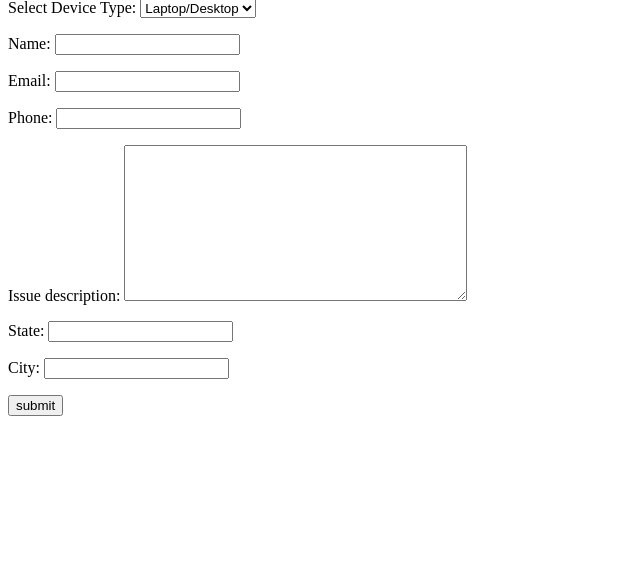
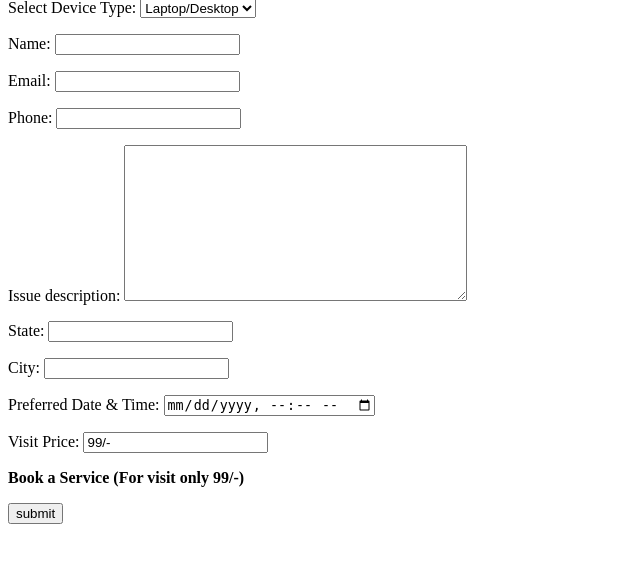
Before and after one commit to Sup-Mayi/Mayi-Innovations, a Django app: page /book-now/ in a window 1280 px wide. Shown: the part 81-644 px from the top of the page, without its empty margins (0-640 px from the left). Run offline with Django 5.2, Linux system fonts and the light colour scheme.

Commit message:
updated commit

```diff
--- a/booking/forms.py
+++ b/booking/forms.py
@@ -3,21 +3,45 @@ from .models import ServiceRequest
 from .models import ServiceRequest, ContactMessage
 
 from .models import BuyNewInquiry
+from django.utils import timezone
+from django.core.exceptions import ValidationError
+
 
 
 class ServiceRequestForm(forms.ModelForm):
     DEVICE_CHOICES = [
         ('laptop', 'Laptop/Desktop'),
         ('mobile', 'Mobile Phone'),
-        ('tv', 'Television'),
+        ('tv', 'Tv'),
         ('CCTV', 'CCTV'),
     ]
 
     device_type = forms.ChoiceField(choices=DEVICE_CHOICES, label="Select Device Type")
+    appointment_date = forms.DateTimeField(
+        label="Preferred Date & Time",
+        required=True,
+        widget=forms.DateTimeInput(attrs={'type': 'datetime-local'})
+    )
+    visit_price = forms.CharField(
+        initial="99/-",
+        required=False,
+        label="Visit Price",
+        widget=forms.TextInput(attrs={'readonly': 'readonly'})
+    )
 
     class Meta:
         model = ServiceRequest
-        fields = ['device_type','name', 'email', 'phone',  'issue_description', 'state', 'city']
+        fields = ['device_type', 'name', 'email', 'phone', 'issue_description', 'state', 'city', 'appointment_date']
+
+    def __init__(self, *args, **kwargs):
+        super().__init__(*args, **kwargs)
+        now = timezone.now().strftime('%Y-%m-%dT%H:%M')
+        self.fields['appointment_date'].widget.attrs['min'] = now
+    def clean_appointment_date(self):
+        date = self.cleaned_data.get('appointment_date')
+        if date and date < timezone.now():
+            raise ValidationError("You cannot select a past date or time.")
+        return date
 class ContactForm(forms.ModelForm):
     class Meta:
         model = ContactMessage
@@ -34,6 +58,32 @@ class ContactForm(forms.ModelForm):
 from .models import BuyNewInquiry
 
 class BuyNewInquiryForm(forms.ModelForm):
+    appointment_date = forms.DateTimeField(
+        label="Preferred Appointment Date & Time",
+        required=True,
+        widget=forms.DateTimeInput(attrs={'type': 'datetime-local'})
+    )
+
+    price = forms.CharField(
+        initial="99/-",
+        required=False,
+        label="Estimated Price",
+        widget=forms.TextInput(attrs={'readonly': 'readonly'})
+    )
+
     class Meta:
         model = BuyNewInquiry
-        fields = ['name', 'phone', 'email', 'device_type']
+        fields = ['device_type', 'name', 'email', 'phone', 'appointment_date', 'price', 'ticket_id']
+
+
+
+    def __init__(self, *args, **kwargs):
+        super().__init__(*args, **kwargs)
+        now = timezone.now().strftime('%Y-%m-%dT%H:%M')
+        self.fields['appointment_date'].widget.attrs['min'] = now
+
+    def clean_appointment_date(self):
+        date = self.cleaned_data.get('appointment_date')
+        if date and date < timezone.now():
+            raise ValidationError("You cannot select a past date or time.")
+        return date
--- a/booking/models.py
+++ b/booking/models.py
@@ -1,5 +1,9 @@
 # booking/models.py
 from django.db import models
+from django.core.mail import send_mail
+from django.conf import settings
+
+
 import uuid
 import random
 import string
@@ -10,6 +14,12 @@ def generate_ticket_id():
 
 
 class ServiceRequest(models.Model):
+    STATUS_CHOICES = [
+        ('opened', 'Opened'),
+        ('progress', 'In Progress'),
+        ('closed', 'Closed'),
+    ]
+
     ticket_id = models.CharField(max_length=20, unique=True,blank=True)
     name = models.CharField(max_length=100)
     email = models.EmailField()
@@ -18,6 +28,8 @@ class ServiceRequest(models.Model):
     issue_description = models.TextField()
     state = models.CharField(max_length=50)
     city = models.CharField(max_length=50)
+    status = models.CharField(max_length=20, choices=STATUS_CHOICES, default='opened')
+
 
     def save(self, *args, **kwargs):
         if not self.ticket_id:
@@ -26,9 +38,42 @@ class ServiceRequest(models.Model):
             while ServiceRequest.objects.filter(ticket_id=new_ticket_id).exists():
                 new_ticket_id = generate_ticket_id()
             self.ticket_id = new_ticket_id
+        if self.pk:  # Check if object exists and is being updated
+            original = ServiceRequest.objects.get(pk=self.pk)
+            if original.status != self.status:  # Check if status changed
+                self.send_status_email(original.status)
+
         super().save(*args, **kwargs)
+    def send_status_email(self, old_status):
+        subject = f"Ticket {self.ticket_id} Status Changed"
+        message = f"Dear {self.name},\n\nYour ticket (ID: {self.ticket_id}) status has changed.\n\n"
+        message += f"Old Status: {old_status.capitalize()}\nNew Status: {self.status.capitalize()}\n\n"
+        message += f"Device Type: {self.device_type}\nIssue Description: {self.issue_description}\n"
+        message += f"Phone: {self.phone}\nEmail: {self.email}\n\n"
+        message += f"State: {self.state}\nCity: {self.city}\n\nThank you for contacting us!"
+
+        # Send email to the user
+        send_mail(
+            subject,
+            message,
+            settings.DEFAULT_FROM_EMAIL,
+            [self.email],
+            fail_silently=False,
+        )
+
+        # Send email to the admin
+        admin_email = 'admin-email@example.com'  # Replace with actual admin email
+        send_mail(
+            subject,
+            message,
+            settings.DEFAULT_FROM_EMAIL,
+            [admin_email],
+            fail_silently=False,
+        )
+
     def __str__(self):
         return f"Ticket {self.ticket_id} - {self.device_type} issue"
+
 from django.db import models
 
 class ContactMessage(models.Model):
@@ -46,8 +91,15 @@ class ContactMessage(models.Model):
 # booking/models.py
 
 
+from django.utils import timezone
+class BuyNewInquiry(models.Model):
+    STATUS_CHOICES = [
+        ('opened', 'Opened'),
+        ('progress', 'In Progress'),
+        ('closed', 'Closed'),
 
-class BuyNewInquiry(models.Model):
+    ]
+    status = models.CharField(max_length=20, choices=STATUS_CHOICES, default='opened')
     DEVICE_CHOICES = [
         ('Laptop/Desktop', 'Laptop/Desktop'),
         ('TV', 'TV'),
@@ -61,7 +113,53 @@ class BuyNewInquiry(models.Model):
     phone = models.CharField(max_length=10)
     email = models.EmailField()
     device_type = models.CharField(max_length=20, choices=DEVICE_CHOICES)
+
+    state = models.CharField(max_length=50)
+    city = models.CharField(max_length=50)
+    appointment_date = models.DateTimeField()
+
+    price = models.CharField(max_length=10, default='TBD')
+    status = models.CharField(max_length=20, choices=STATUS_CHOICES, default='opened')
+
+
+
     created_at = models.DateTimeField(auto_now_add=True)
+
+    def save(self, *args, **kwargs):
+        if self.pk:  # Check if object exists and is being updated
+            original = BuyNewInquiry.objects.get(pk=self.pk)
+            if original.status != self.status:  # Check if status changed
+                self.send_status_email(original.status)
+
+        super().save(*args, **kwargs)
+
+    def send_status_email(self, old_status):
+        subject = f"Inquiry {self.ticket_id} Status Changed"
+        message = f"Dear {self.name},\n\nYour inquiry (ID: {self.ticket_id}) status has changed.\n\n"
+        message += f"Old Status: {old_status.capitalize()}\nNew Status: {self.status.capitalize()}\n\n"
+        # message += f"Device Type: {self.device_type}\nState: {self.state}\nCity: {self.city}\n"
+        message += f"Phone: {self.phone}\nEmail: {self.email}\n\n"
+        message += f"Device Type: {self.device_type}\n"
+        message += f"Appointment Date: {self.appointment_date}\n\nThank you for contacting us!"
+
+        # Send email to the user
+        send_mail(
+            subject,
+            message,
+            settings.DEFAULT_FROM_EMAIL,
+            [self.email],
+            fail_silently=False,
+        )
+
+        # Send email to the admin
+        admin_email = 'admin-email@example.com'  # Replace with actual admin email
+        send_mail(
+            subject,
+            message,
+            settings.DEFAULT_FROM_EMAIL,
+            [admin_email],
+            fail_silently=False,
+        )
 
     def __str__(self):
         return f"{self.ticket_id} - {self.name}"
--- a/booking/templates/booking/book_now.html
+++ b/booking/templates/booking/book_now.html
@@ -8,6 +8,8 @@
     <form method="post">
         {% csrf_token %}
         {{ form.as_p }}
+        <p><strong>Book a Service (For visit only 99/-)</strong></p>
+
         <button type="submit">submit</button>
     </form>
 </body>
--- a/booking/templates/booking/home.html
+++ b/booking/templates/booking/home.html
@@ -31,7 +31,7 @@
         <ul>
             <li>Laptop & Desktop</li>
             <li>Mobile Phone</li>
-            <li>Television Repair</li>
+            <li>TV Repair</li>
             <li>CCTV Repair</li>
         </ul>
         <p><strong>Location:</strong> Ameerpet, Hyderabad, 518641</p>
--- a/booking/urls.py
+++ b/booking/urls.py
@@ -8,8 +8,8 @@ urlpatterns = [
     path('services/', views.services, name='services'),
     path('book-now/', views.request_service, name='book_now'),
     path('success/', views.success, name='success'),
-     path('contact-success/', views.contact_success, name='contact_success'),
-     path('book-now/', views.request_service, name='request_service'),
-        path('buy-new/', views.buy_new_inquiry, name='buy_new_inquiry'),
+    path('contact-success/', views.contact_success, name='contact_success'),
+    path('book-now/', views.request_service, name='request_service'),
+    path('buy-new/', views.buy_new_inquiry, name='buy_new_inquiry'),
 
 ]
```
Also changed, not shown: booking/admin.py (+6 -3 lines), booking/templates/booking/buy_new_inquiry.html (+7 -4 lines), booking/templates/booking/services.html (+17 -2 lines), booking/migrations/0001_initial.py, booking/migrations/0002_remove_buynewinquiry_city_remove_buynewinquiry_state.py (added), booking/migrations/0003_buynewinquiry_city_buynewinquiry_state.py (added), db.sqlite3.
